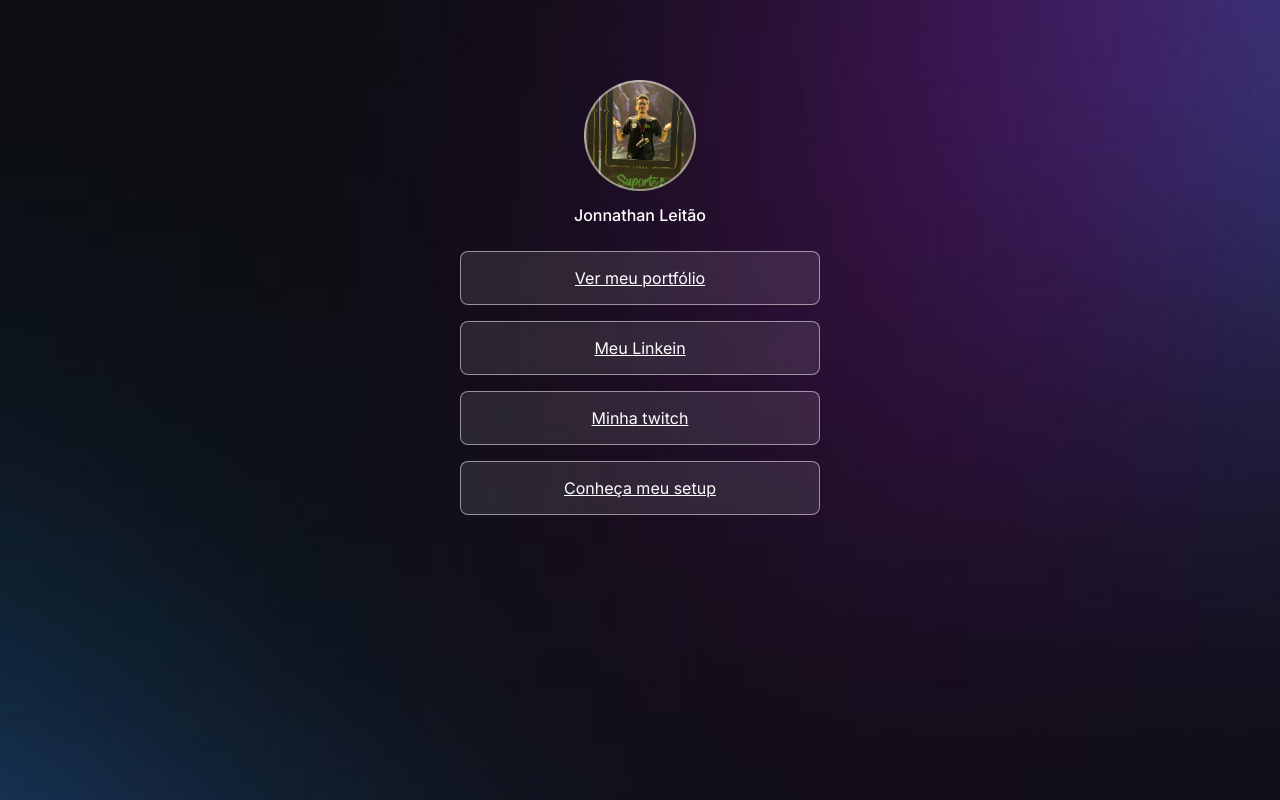
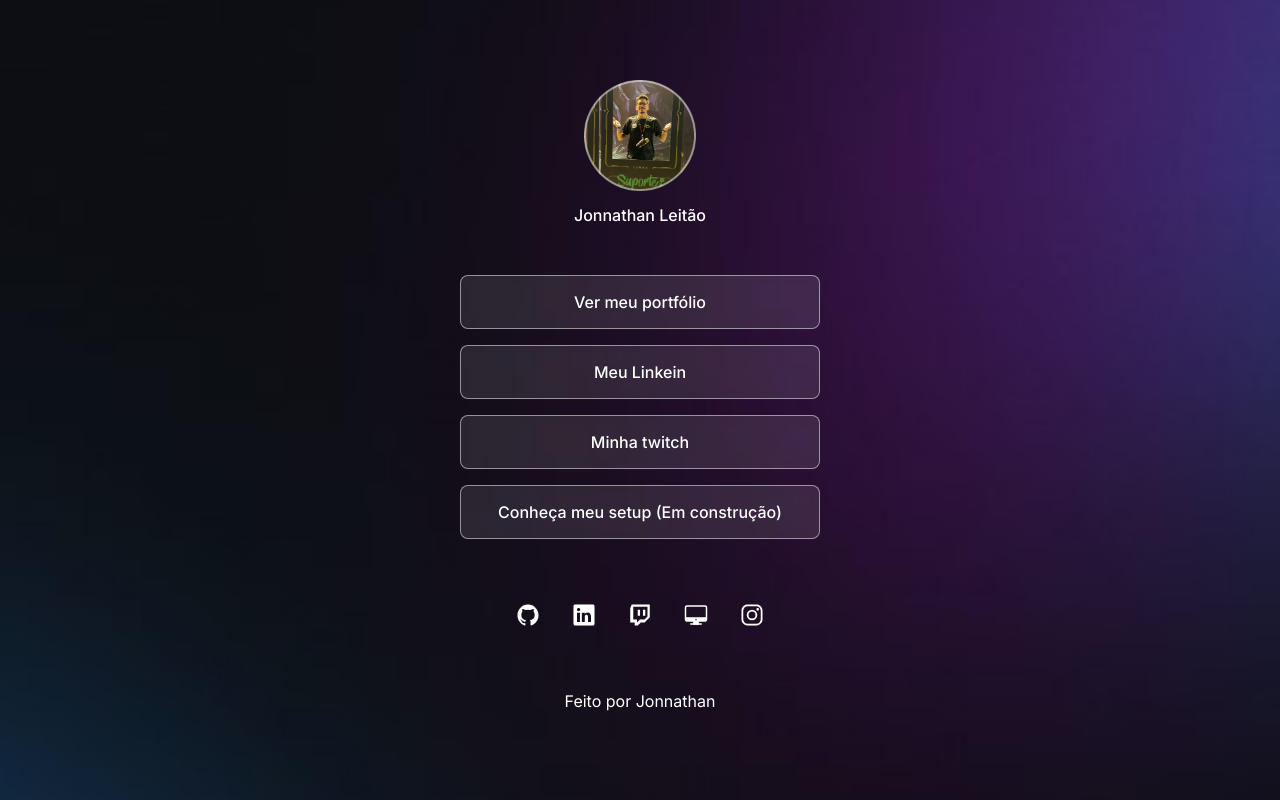
Before and after one commit to JhowHP/discover, a plain HTML site: page index.html in a window 1280 px wide. Drawn offline with nearby package versions, Linux system fonts and the light colour scheme.

Commit message:
Ultima atualização

```diff
--- a/index.html
+++ b/index.html
@@ -18,6 +18,7 @@
         <img src="./assets/avatar.png" alt="Avatar para o Dark Mode" />
         <p>Jonnathan Leitão</p>
       </div>
+
       <ul>
         <li>
           <a href="https://github.com/JhowHP" target="_blank"
@@ -37,9 +38,51 @@
           >
         </li>
         <li>
-          <a href="#">Conheça meu setup</a>
+          <a href="#">Conheça meu setup (Em construção)</a>
         </li>
       </ul>
+
+      <div id="social-links">
+        <a href="https://github.com/JhowHP" target="_blank">
+          <ion-icon name="logo-github"></ion-icon>
+        </a>
+
+        <a
+          href="https://www.linkedin.com/in/jonnathan-henrique-14442b185/"
+          target="_blank"
+        >
+          <ion-icon name="logo-linkedin"></ion-icon>
+        </a>
+
+        <a href="https://www.twitch.tv/jhooowrx" target="_blank">
+          <ion-icon name="logo-twitch"></ion-icon>
+        </a>
+
+        <a href="" target="_blank">
+          <ion-icon name="desktop-outline"></ion-icon>
+        </a>
+
+        <a href="https://www.instagram.com/jho0o0w" target="_blank">
+          <ion-icon name="logo-instagram"></ion-icon>
+        </a>
+      </div>
+
+      <footer>
+        Feito por Jonnathan
+      </footer>
+
+
     </div>
+
+
+
+    <script
+      type="module"
+      src="https://unpkg.com/ionicons@7.1.0/dist/ionicons/ionicons.esm.js"
+    ></script>
+    <script
+      nomodule
+      src="https://unpkg.com/ionicons@7.1.0/dist/ionicons/ionicons.js"
+    ></script>
   </body>
 </html>
--- a/styles.css
+++ b/styles.css
@@ -48,6 +48,7 @@ ul {
   display: flex;
   flex-direction: column;
   gap: 16px;
+  padding: 24px 0;
 }
 
 ul li a {
@@ -58,7 +59,47 @@ ul li a {
   border: 0.5px solid rgba(255, 255, 255, 0.5);
   border-radius: 8px;
   background: rgba(255, 255, 255, 0.1);
+  backdrop-filter: blur(4px);
 
-  backdrop-filter: blur(4px);
   -webkit-backdrop-filter: blur(4px);
+
+  text-decoration: none;
+  font-weight: 500;
+
+  transition: background 0.2s;
 }
+
+/*pseudo-selector hover*/
+ul li a:hover {
+  background: rgba(255, 255, 255, 0.05);
+  border: 1.5px solid white;
+}
+
+/* social-link */
+#social-links {
+  display: flex;
+  justify-content: center;
+  padding: 24px 0;
+  font-size: 24px;
+
+}
+
+#social-links a {
+  display: flex;
+  align-items: center;
+  justify-content: center;
+  padding: 16px;
+
+  transition: background 0,2s;
+  border-radius: 50%;
+}
+
+#social-links a:hover {
+  background: rgba(255, 255, 255, 0.2);
+}
+
+footer {
+  padding: 24px;
+  text-align: center;
+
+}
```
